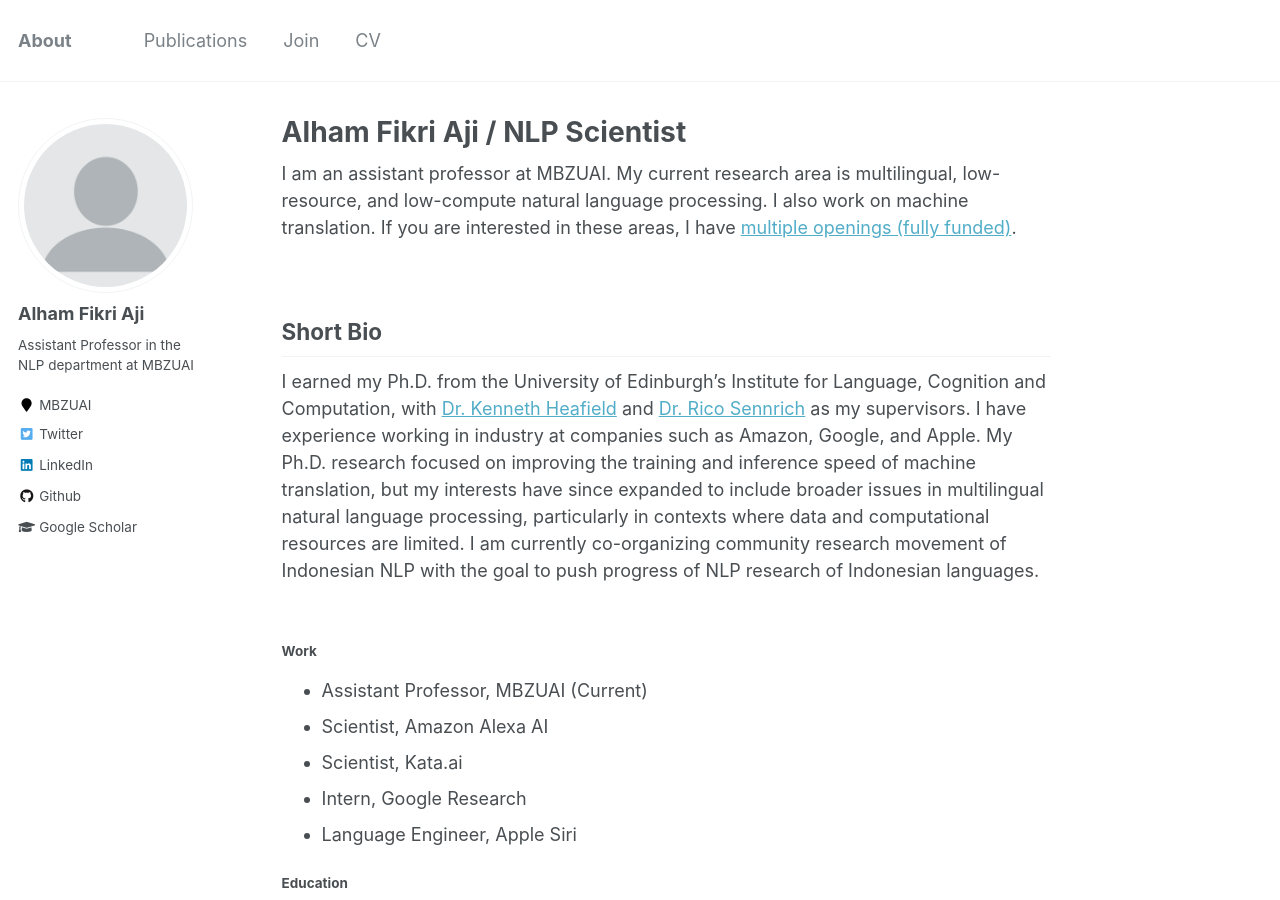
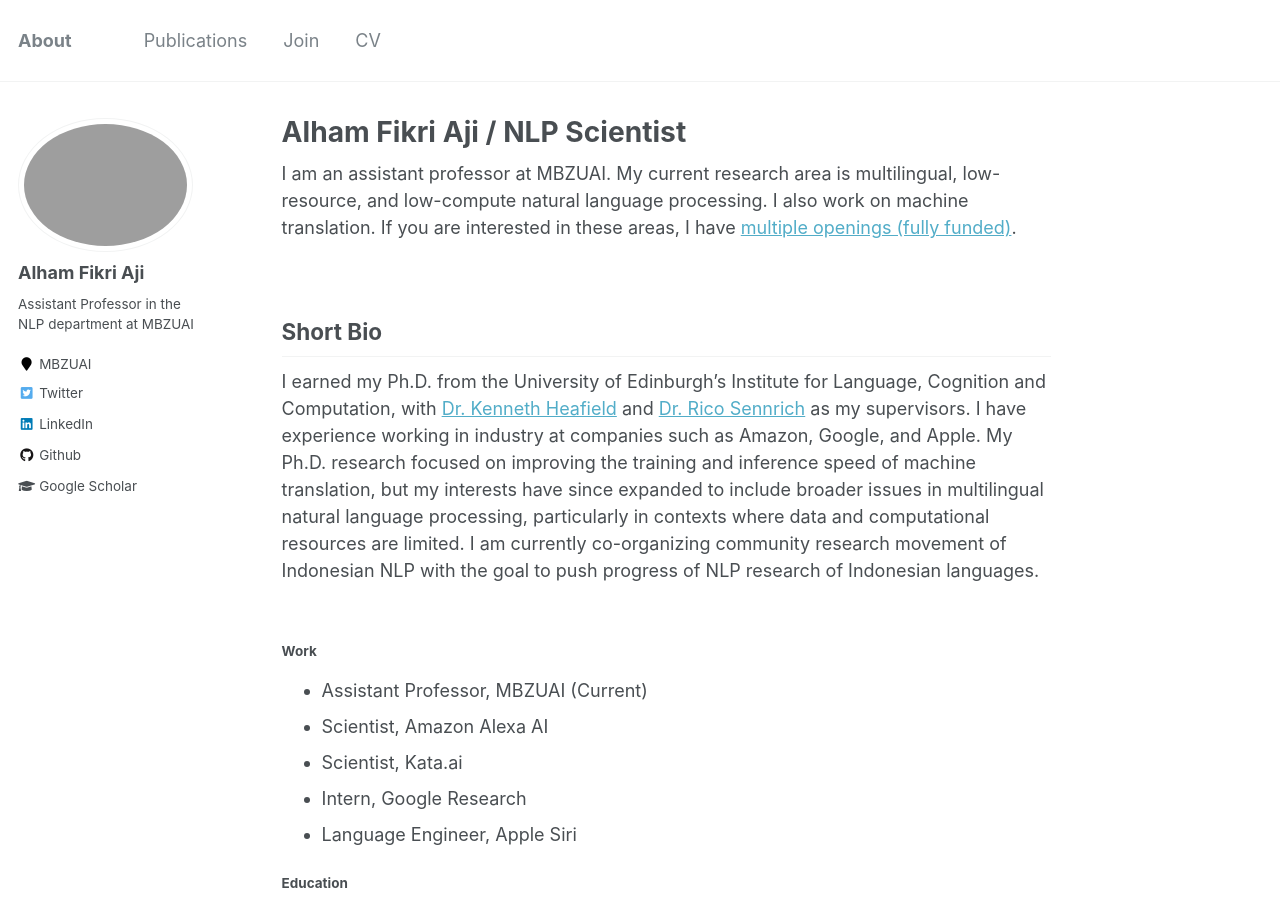
Before and after one commit to afaji/afaji.github.io, a Jekyll site: the page built from _pages/about.md, in a window 1280 px wide and 900 px high. Built offline with Jekyll 4.4.1, drawn with Linux system fonts in a browser that asks for light colours.

Commit message:
Update _config.yml

```diff
--- a/_config.yml
+++ b/_config.yml
@@ -81,7 +81,7 @@ analytics:
 # Site Author
 author:
   name             : "Alham Fikri Aji"
-  avatar           : "profile.png"
+  avatar           : "aji-hd.jpg"
   bio              : "Assistant Professor in the NLP department at MBZUAI"
   location         : "MBZUAI"
   employer         :
```
